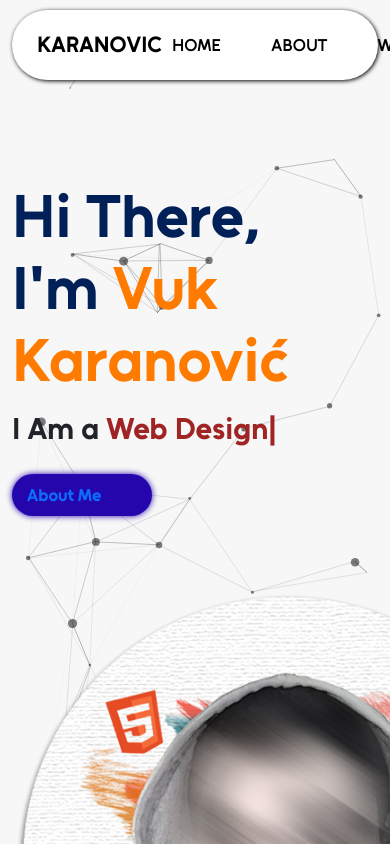
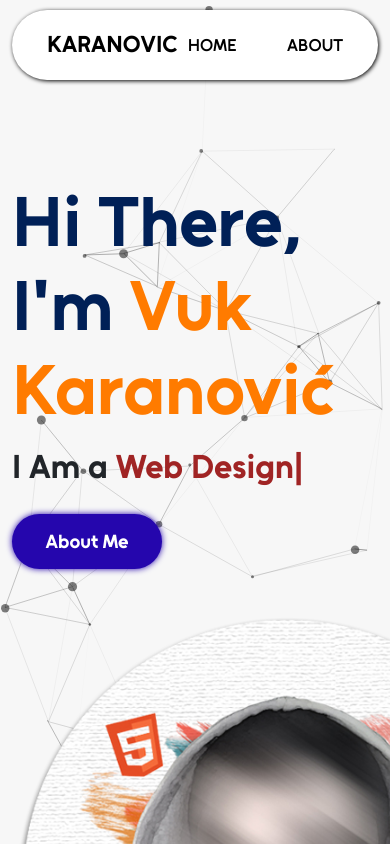
Before and after one commit to karnex7/karnex7.github.io, a website: page index.html in a window 390 px wide. Shown: the top 844 px of the page. Drawn offline with nearby package versions, Linux system fonts and the light colour scheme.

Commit message:
Add files via upload

```diff
--- a/css/responsive.css
+++ b/css/responsive.css
@@ -1,25 +1,6 @@
 @media only screen and (max-width: 1399px){
-    .skills{
-        justify-content: center;
-        column-gap: 6px;
-    }
-
-    .hero .hero-text{
-        margin-top: 120px;
-    }
-
-    .hero .hero-img img{
-        width: 550px;
-    }
-
-    .about{
-        margin-top: 130px;
-    }
-}
-
-@media only screen and (max-width: 1199px){
     #particles-js{
-        height: 1200px;
+        height: 1150px;
     }
 
     .hero{
@@ -27,16 +8,52 @@
         align-items: center;
     }
 
+    .skills{
+        justify-content: center;
+        column-gap: 6px;
+    }
+
     .hero .hero-text{
         align-self: flex-start;
         margin-top: 60px;
     }
 
-    .hero .hero-img{
-        margin-top: 70px;
+    .hero .hero-img img{
+        width: 550px;
+        margin-top: 20px;
     }
 
     .about{
-        margin-top: 130px;
+        margin-top: 80px;
     }
 }
+
+@media only screen and (max-width: 1199px){
+    #particles-js{
+        height: 1150px;
+    }
+
+    .hero{
+        flex-direction: column;
+        align-items: center;
+    }
+
+    .skills{
+        justify-content: center;
+        column-gap: 6px;
+    }
+
+    .hero .hero-text{
+        align-self: flex-start;
+        margin-top: 60px;
+    }
+
+    .hero .hero-img img{
+        width: 550px;
+        margin-top: 20px;
+    }
+
+    .about{
+        margin-top: 80px;
+    }
+}
--- a/css/style.css
+++ b/css/style.css
@@ -73,7 +73,7 @@ canvas{
   position: relative;
   top: 10px;
   background-color: #fff;
-  padding: 0px 15px;
+  padding: 0px 25px;
   border-radius: 50px;
   box-shadow: 1px 1px 4px#000;
   height: 70px;
@@ -118,7 +118,7 @@ canvas{
 .nav-bar .logo a{
   font-family: font3;
   color: #000;
-  font-size: 22px;
+  font-size: 23px;
   text-transform: uppercase;
   background-color: #fff;
   border-radius: 50px;
@@ -134,6 +134,7 @@ canvas{
 .hero{
   justify-content: space-between;
   position: relative;
+  align-items: center;
   display: flex;
   flex-wrap: wrap;
   margin-top: 50px;
@@ -146,13 +147,13 @@ canvas{
 
 .hero .hero-text{
   display: flex;
-  margin-top: 100px;
+  margin-top: -70px;
   flex-direction: column;
 }
 
 .hero .hero-text h1{
   color: #002057;
-  font-size: 60px;
+  font-size: 70px;
   padding-bottom: 15px;
 }
 
@@ -161,7 +162,7 @@ canvas{
 }
 
 .hero .hero-text h2{
-  font-size: 30px;
+  font-size: 33px;
   padding-bottom: 15px;
 }
 
@@ -170,32 +171,26 @@ canvas{
 }
 
 .hero .hero-text .about-btn{
-  width: 140px;
+  text-align: center;
+  color: #fff;
+  width: 150px;
   border: none;
   border-radius: 50px;
   background-color: #2506ad;
-  padding: 10px 15px;
-  font-size: 17px;
+  padding: 15px 15px;
+  font-size: 19px;
   margin-top: 12px;
   box-shadow: 0px 0px 6px #2506ad;
-  transition: background-color 0.3s ease-in-out;
-}
-
-.hero .hero-text .about-btn a{
-  color: #fff;
-  transition: color 0.3s ease-in-out;
-}
-
-.hero .hero-text .about-btn a:hover{
-  color: #2506ad;
+  transition: background-color 0.3s ease-in-out, color 0.3s ease-in-out;
 }
 
 .hero .hero-text .about-btn:hover{
+  color: #2506ad;
   background-color: transparent;
 }
 
 .about{
-  margin-top: 80px;
+  margin-top: 163px;
   height: 100vh;
 }
 
```
